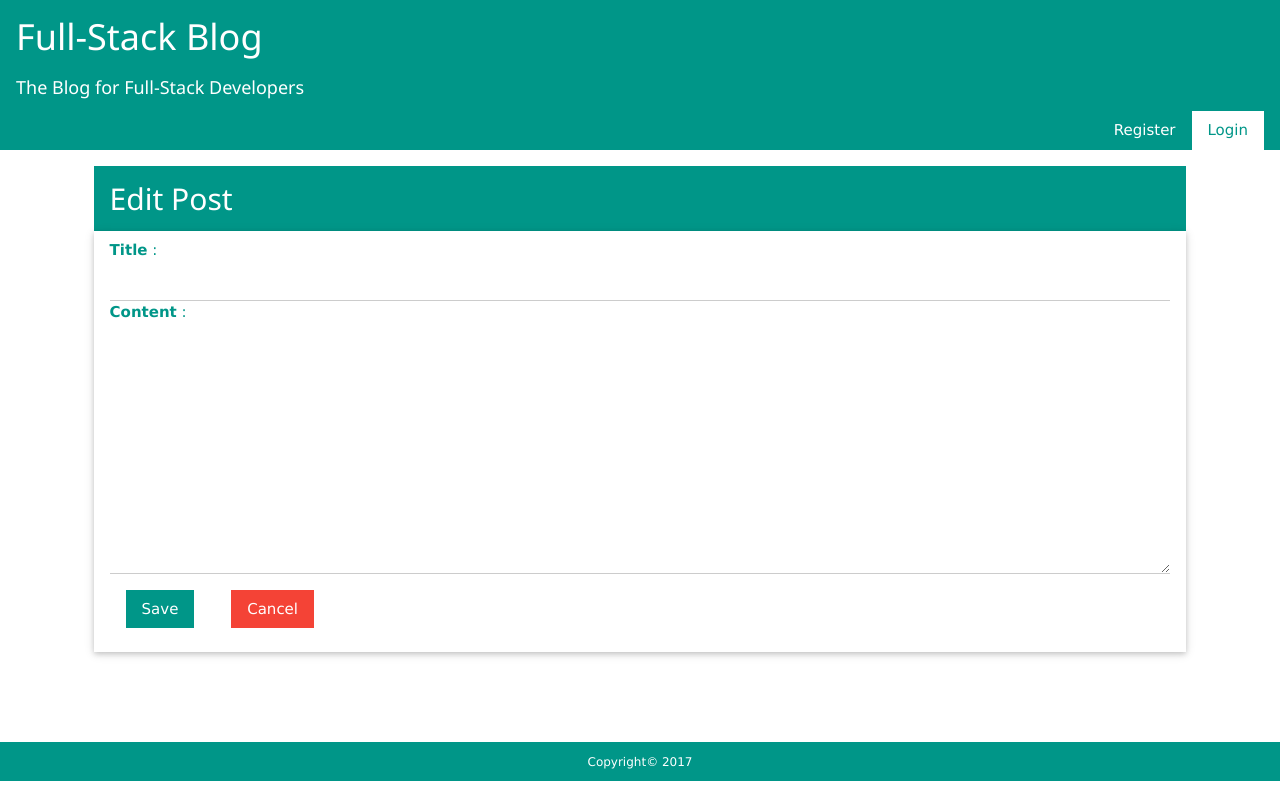
After one commit to alphawaseem/MultiUserBlog, a Python web app: template templates/editpost.html in a window 1280 px wide. The commit adds this page. Run offline with Jinja, Linux system fonts and the light colour scheme; the template is opened without the code that fills it, so the values that code supplies are empty.

Commit message:
add edit post template

```diff
--- a/main.py
+++ b/main.py
@@ -91,7 +91,7 @@ class WelcomePageHandler(Handler):
 
 class EditPostHandler(Handler):
     def get(self, post_id):
-        self.write('Edit post handler - GET %s' % post_id)
+        self.render('editpost.html')
 
     def post(self, post_id):
         self.write('Edit post Handler - POST %s' % post_id)
--- /dev/null
+++ b/templates/editpost.html
@@ -0,0 +1,21 @@
+{% extends "layout.html" %}
+{% block title %} Add a new post {% endblock %}
+
+{% block content %}
+
+<section class="w3-row-padding">
+    <section class="w3-col form-center ">
+        <div class="w3-container w3-teal">
+            <h2>Edit Post</h2>
+        </div>
+        <form class="w3-container w3-padding w3-card" method="POST">
+            <label class="w3-text-teal" for="title"><b>Title</b> : <input id="title" name="title" class="w3-input" type="text" required ></label>
+            <label class="w3-text-teal" for="content"><b>Content</b> :
+            <textarea id="content" class="w3-input  w3-text-teal post-content" required="required" ></textarea></label>
+            <input type="submit" class="w3-btn w3-teal w3-margin" value="Save">
+            <a href="/welcome" class="w3-btn w3-red w3-margin">Cancel</a>
+
+        </form>
+    </section>
+</section>
+{% endblock %}
--- a/templates/post.html
+++ b/templates/post.html
@@ -17,7 +17,7 @@
                 aliquip ex ea commodo consequat.</p>
         </section>
         <footer class="w3-container w3-padding w3-teal">
-            {% if belongs_to_user %}
+            {% if not belongs_to_user %}
             <a href="/posts/8/edit" class="w3-btn w3-green">Edit</a>
             <a href="/posts/8/delete" class="w3-btn w3-red">Delete</a> {% else %}
             <a href="/posts/8/edit" class="w3-btn w3-green">Like</a> {% endif %}
```
Also changed, not shown: 1 other file.
